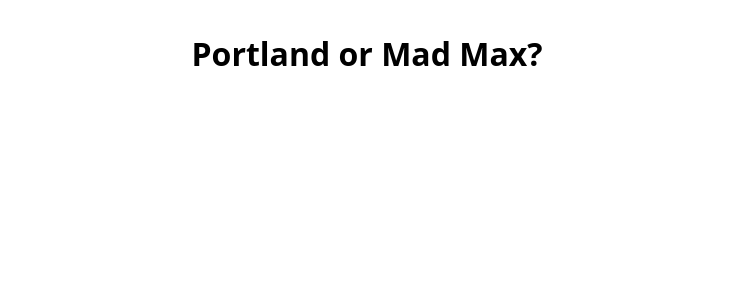
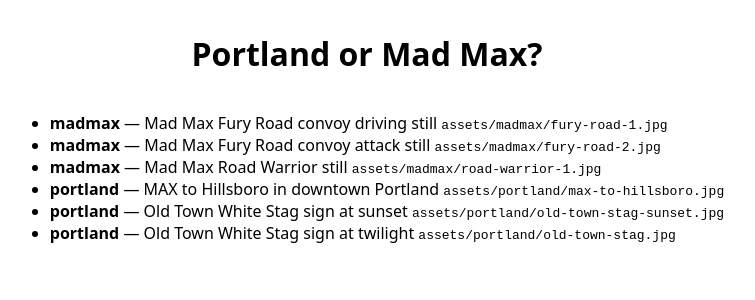
Before and after one commit to cmmerritt/portland-or-madmax, an Angular app: page / in a window 1280 px wide. Shown: the top 300 px of the page, without its empty margins (273-1028 px from the left). Built offline with nearby package versions, Linux system fonts and the light colour scheme.

Commit message:
add photos

```diff
--- a/src/app/app.ts
+++ b/src/app/app.ts
@@ -1,17 +1,45 @@
 import { Component, signal } from '@angular/core';
+import { CommonModule } from '@angular/common';
+
+type PhotoType = 'madmax' | 'portland';
+
+interface Photo {
+  src: string;
+  alt: string;
+  type: PhotoType;
+}
 
 @Component({
   selector: 'app-root',
   standalone: true,
-  imports: [],
+  imports: [CommonModule],
   template: `
-    <main style="max-width:900px;margin:2rem auto;padding:0 1rem;text-align:center;
-                 font-family:system-ui,-apple-system,Segoe UI,Roboto,Helvetica,Arial,sans-serif">
+    <main class="container">
       <h1>{{ title() }}</h1>
+      <ul>
+        <li *ngFor="let p of allPhotos()">
+          <strong>{{ p.type }}</strong> — {{ p.alt }} <code>{{ p.src }}</code>
+        </li>
+      </ul>
     </main>
   `,
-  styles: [],
+  styles: [`
+    .container { max-width:900px;margin:2rem auto;padding:0 1rem;text-align:center;
+      font-family:system-ui,-apple-system,Segoe UI,Roboto,Helvetica,Arial,sans-serif }
+    .tagline { color:#6b7280;margin-top:0 }
+    ul { text-align:left; display:inline-block }
+  `],
 })
+
 export class App {
   title = signal('Portland or Mad Max?');
+
+  allPhotos = signal<Photo[]>([
+    { src: 'assets/madmax/fury-road-1.jpg', alt: 'Mad Max Fury Road convoy driving still',   type: 'madmax' },
+    { src: 'assets/madmax/fury-road-2.jpg', alt: 'Mad Max Fury Road convoy attack still',  type: 'madmax' },
+    { src: 'assets/madmax/road-warrior-1.jpg', alt: 'Mad Max Road Warrior still',  type: 'madmax' },
+    { src: 'assets/portland/max-to-hillsboro.jpg', alt: 'MAX to Hillsboro in downtown Portland', type: 'portland' },
+    { src: 'assets/portland/old-town-stag-sunset.jpg', alt: 'Old Town White Stag sign at sunset', type: 'portland' },
+    { src: 'assets/portland/old-town-stag.jpg', alt: 'Old Town White Stag sign at twilight', type: 'portland' },
+  ]);
 }
```
